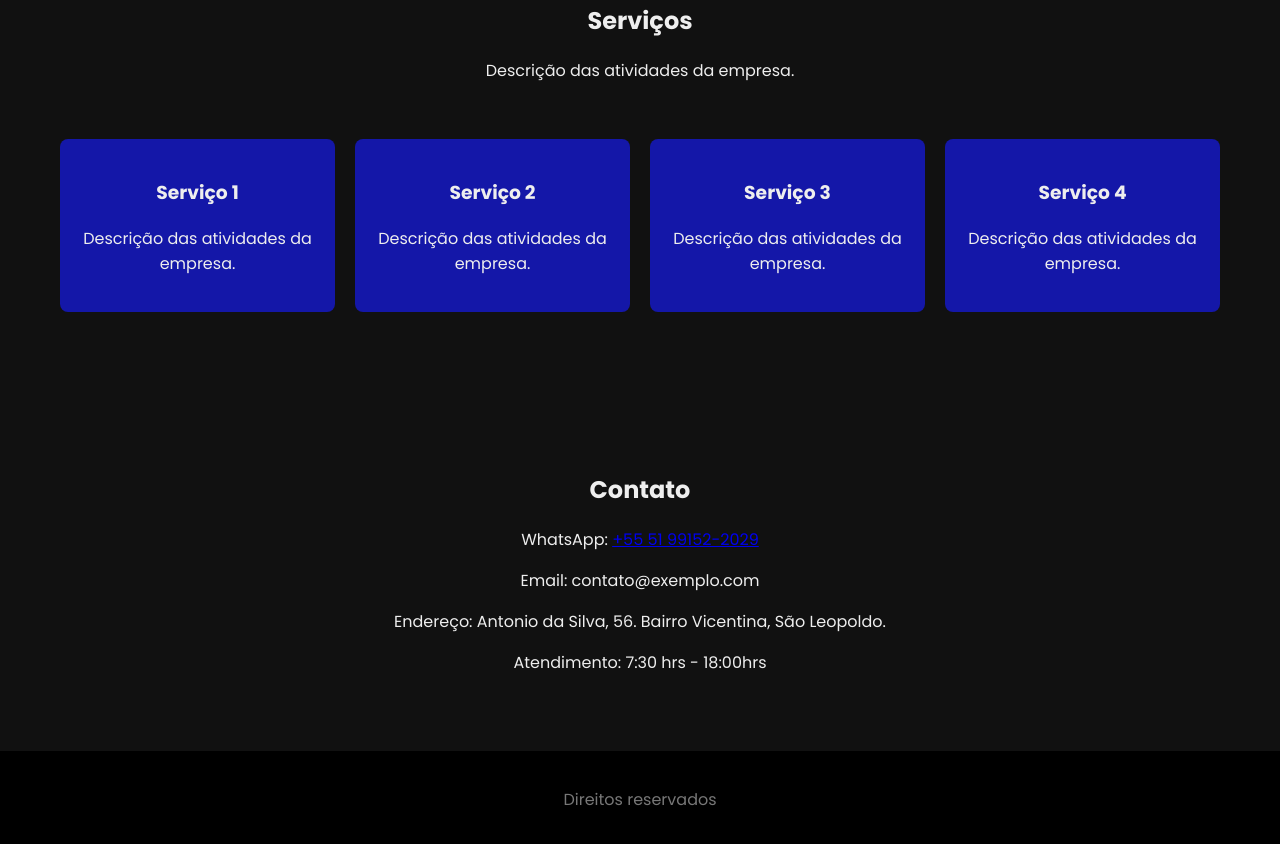
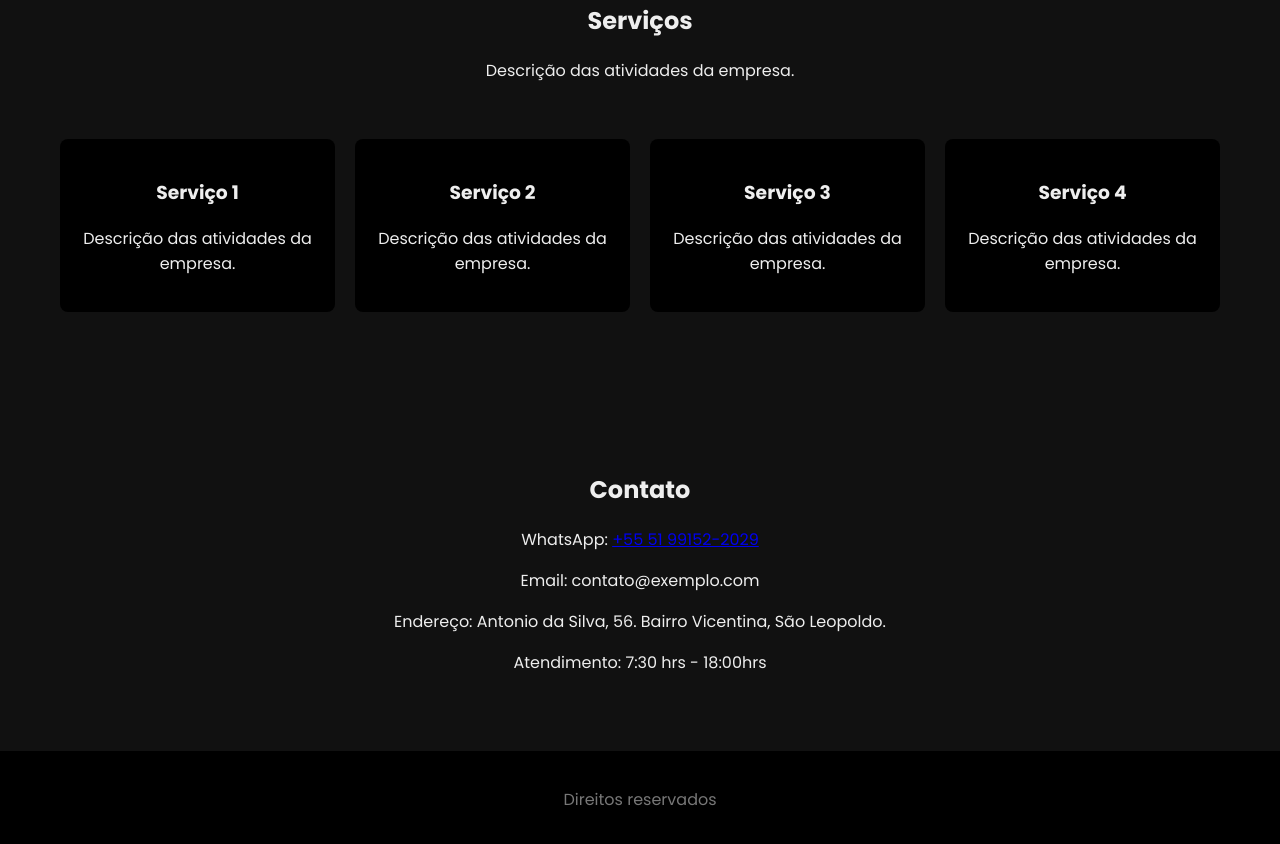
Before and after one commit to JoaoAzev/MeuSite, a plain HTML site: page index.html in a window 1280 px wide. Shown: the part 881-1725 px from the top of the page. Drawn offline with Linux system fonts and the light colour scheme.

Commit message:
Update SiteOnePage.css

```diff
--- a/SiteOnePage.css
+++ b/SiteOnePage.css
@@ -82,7 +82,7 @@ header nav a {
 }
 
 .card {
-    background-color: #1417a8;
+    background-color: #000;
     padding: 20px;
     border-radius: 8px;
     flex: 1 1 200px;
```
